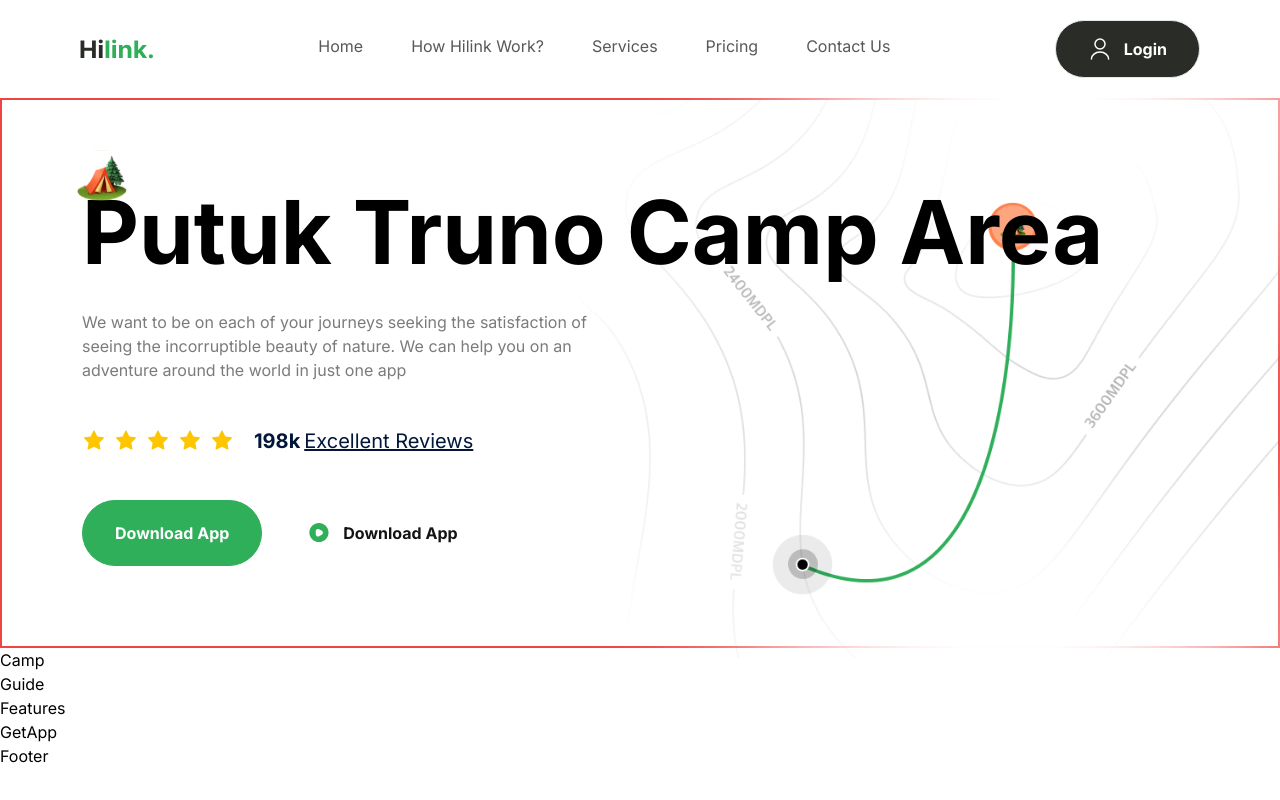
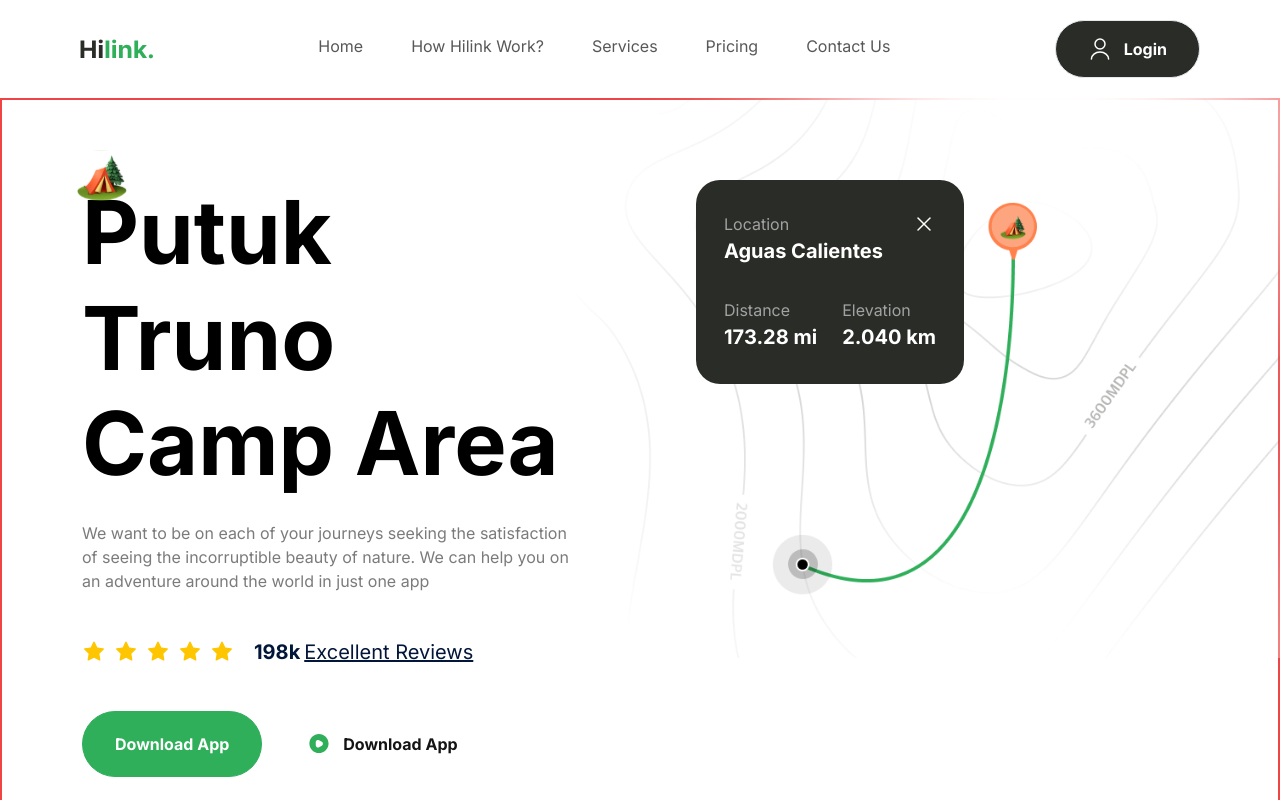
Before and after one commit to Bear29ers/travel-website, a Next.js app: page / in a window 1280 px wide. Shown: the top 800 px of the page. Built offline with nearby package versions, Linux system fonts and the light colour scheme.

Commit message:
feat: :sparkles: complete hero component

```diff
--- a/components/Hero.tsx
+++ b/components/Hero.tsx
@@ -42,6 +42,27 @@
           <Button type="button" title="Download App" icon="/play.svg" variant="btn_white_text" />
         </div>
       </div>
+      <div className="relative flex flex-1 items-start">
+        <div className="relative z-20 flex w-[268px] flex-col gap-8 rounded-3xl bg-green-90 px-7 py-8">
+          <div className="flex flex-col">
+            <div className="flexBetween">
+              <p className="regular-16 text-gray-20">Location</p>
+              <Image src="/close.svg" alt="close" width={24} height={24} />
+            </div>
+            <p className="bold-20 text-white">Aguas Calientes</p>
+          </div>
+          <div className="flexBetween">
+            <div className="flex flex-col">
+              <p className="regular-16 block text-gray-20">Distance</p>
+              <p className="bold-20 text-white">173.28 mi</p>
+            </div>
+            <div className="flex flex-col">
+              <p className="regular-16 block text-gray-20">Elevation</p>
+              <p className="bold-20 text-white">2.040 km</p>
+            </div>
+          </div>
+        </div>
+      </div>
     </section>
   );
 };
```
